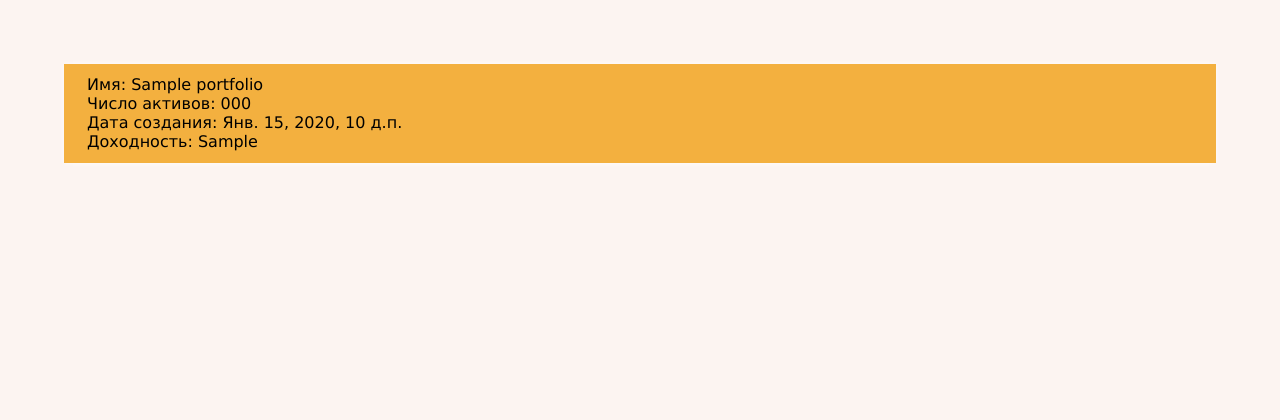
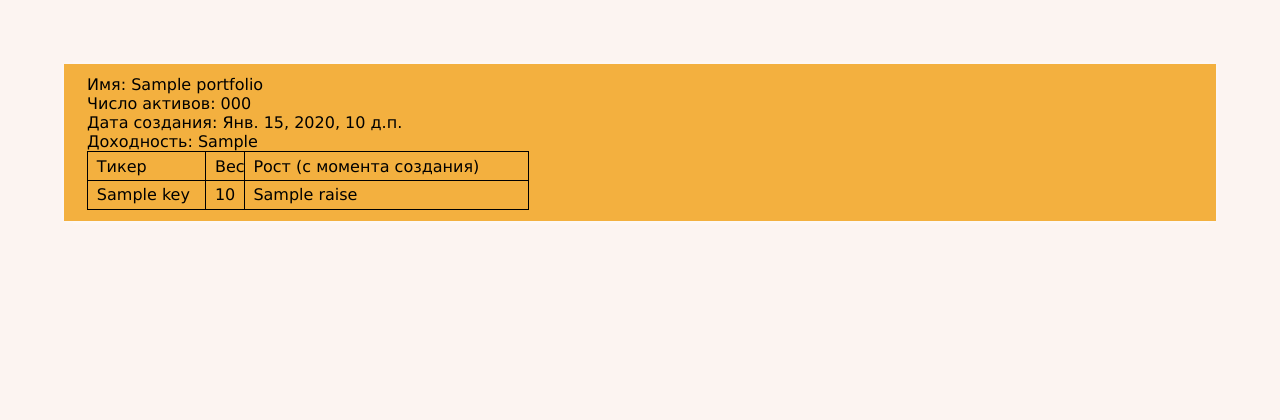
Before and after one commit to cfzile/portfolio, a Django app: template templates/pages/all_portfolios.html in a window 1280 px wide. Shown: the part 85-505 px from the top of the page. Run offline with Django 3.2, Linux system fonts and the light colour scheme; the template is opened without the code that fills it: most values are stand-ins (such as "Sample title", 1, 10 or a date in 2020); data that the repository does not hold is empty; parts of the project's set-up code (start-up, migrations or seed data) failed here and were passed over; some libraries are stand-ins or nearby versions.

Commit message:
add table in portfolio profile

```diff
--- a/static/css/portfolio_show.css
+++ b/static/css/portfolio_show.css
@@ -5,3 +5,13 @@
     padding: 1% 2%;
     margin-bottom: 2%;
 }
+
+.portfolio_item .info{
+    border-collapse: collapse;
+    width: 40%;
+}
+
+.portfolio_item .info td{
+    border: 1px solid black;
+    padding: 1% 2%;
+}
--- a/templates/pages/all_portfolios.html
+++ b/templates/pages/all_portfolios.html
@@ -7,6 +7,20 @@
             Число активов: {{ item.number_stocks }} <br>
             Дата создания: {{ item.portfolio.creation_date }} <br>
             Доходность: {{ item.R }}
+            <table class="info">
+                <tr>
+                    <td>Тикер</td>
+                    <td>Вес</td>
+                    <td>Рост (с момента создания)</td>
+                </tr>
+                {% for key, weight, raise in item.info %}
+                    <tr>
+                        <td>{{ key }}</td>
+                        <td>{{ weight }}</td>
+                        <td>{{ raise }}</td>
+                    </tr>
+                {% endfor %}
+            </table>
         </div>
     {% endfor %}
 {% endblock %}
```
Also changed, not shown: portfolio/portfolio_handler.py (+7 -5 lines).
